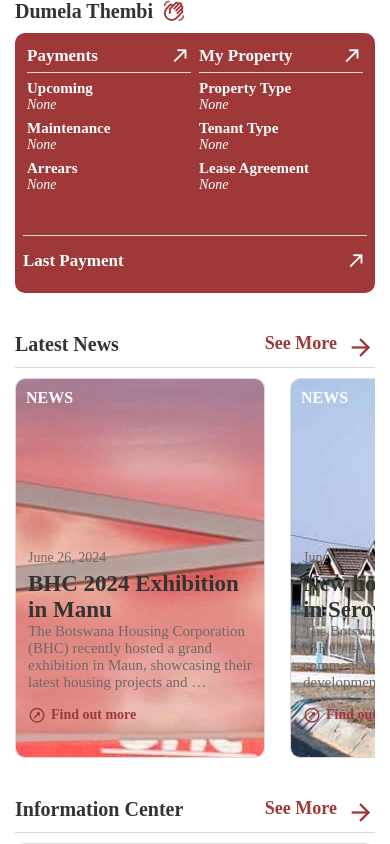
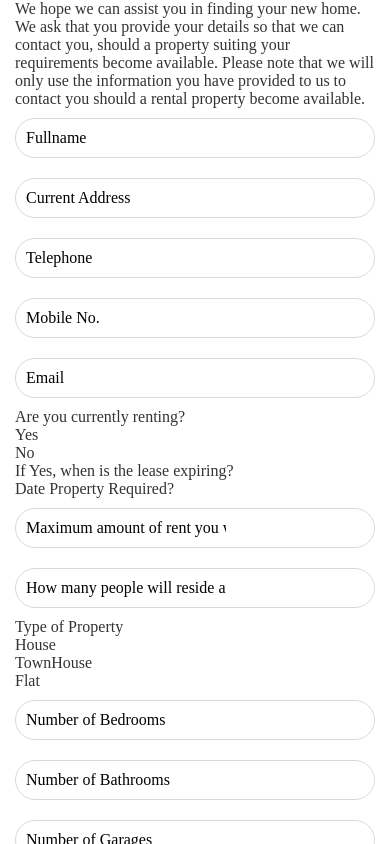
Before and after one commit to GovanDBT/BHC-App, a React Native app: screen / in a window 390 px wide. Shown: the top 844 px of the page. Built offline with nearby package versions, Linux system fonts and the light colour scheme.

Commit message:
create application input forms

```diff
--- a/App.js
+++ b/App.js
@@ -25,13 +25,14 @@
 import PropertyDetailsTag from './app/components/PropertyDetailsTag';
 import PaymentScreen from './app/screens/PaymentScreen';
 import NewsCard from './app/components/NewsCard';
+import RentApplication from './app/screens/RentApplication';
 
 export default function App() {
 
   return (
     <NavigationContainer theme={NavigationTheme}>
         {/* <Screen> */}
-          <HomeScreen />
+          <RentApplication />
         {/* </Screen> */}
     </NavigationContainer>
   );
--- /dev/null
+++ b/app/screens/RentApplication.js
@@ -0,0 +1,155 @@
+import React from "react";
+import Screen from "./Screen";
+import { ScrollView, View } from "react-native";
+import AppText from "../components/AppText";
+import { AppForm, AppFormField, SubmitButton } from "../components/forms";
+
+function RentApplication(props) {
+  return (
+    <Screen>
+      <ScrollView showsVerticalScrollIndicator={false}>
+        <View>
+          <AppText>
+            We hope we can assist you in finding your new home. We ask that you
+            provide your details so that we can contact you, should a property
+            suiting your requirements become available. Please note that we will
+            only use the information you have provided to us to contact you
+            should a rental property become available.
+          </AppText>
+        </View>
+
+        <AppForm>
+          <AppFormField
+            autoCapitalize="none"
+            autoCorrect={false}
+            keyboardType="default"
+            name="fullname"
+            placeholder="Fullname"
+            textContentType="name"
+          />
+          <AppFormField
+            autoCapitalize="none"
+            autoCorrect={false}
+            keyboardType="default"
+            name="address"
+            placeholder="Current Address"
+            textContentType=" "
+          />
+          <AppFormField
+            autoCapitalize="none"
+            autoCorrect={false}
+            keyboardType="default"
+            name="telephone"
+            placeholder="Telephone"
+            textContentType=" "
+          />
+          <AppFormField
+            autoCapitalize="none"
+            autoCorrect={false}
+            keyboardType="default"
+            name="mobileNo"
+            placeholder="Mobile No."
+            textContentType="none"
+          />
+          <AppFormField
+            autoCapitalize="none"
+            autoCorrect={false}
+            keyboardType="default"
+            name="email"
+            placeholder="Email"
+            textContentType="email"
+          />
+
+          <View>
+            <AppText>Are you currently renting?</AppText>
+
+            {/* Radio Buttons */}
+            <AppText>Yes</AppText>
+            <AppText>No</AppText>
+          </View>
+
+          <AppText>If Yes, when is the lease expiring?</AppText>
+
+          {/* Date Pickers */}
+          <View></View>
+
+          <AppText>Date Property Required?</AppText>
+
+          {/* Date Pickers */}
+          <View></View>
+
+          <AppFormField
+            autoCapitalize="none"
+            autoCorrect={false}
+            keyboardType="default"
+            name="amount"
+            placeholder="Maximum amount of rent you wish to pay?"
+            textContentType="none"
+          />
+
+          <AppFormField
+            autoCapitalize="none"
+            autoCorrect={false}
+            keyboardType="default"
+            name="noOfResidents"
+            placeholder="How many people will reside at the premise?"
+            textContentType="none"
+          />
+
+          <AppText>Type of Property</AppText>
+
+          {/* Radio Buttons */}
+          <View>
+            <AppText>House</AppText>
+            <AppText>TownHouse</AppText>
+            <AppText>Flat</AppText>
+          </View>
+
+          <AppFormField
+            autoCapitalize="none"
+            autoCorrect={false}
+            keyboardType="default"
+            name="noOfBedrooms"
+            placeholder="Number of Bedrooms"
+            textContentType="none"
+          />
+
+          <AppFormField
+            autoCapitalize="none"
+            autoCorrect={false}
+            keyboardType="default"
+            name="noOfBathrooms"
+            placeholder="Number of Bathrooms"
+            textContentType="none"
+          />
+
+          <AppFormField
+            autoCapitalize="none"
+            autoCorrect={false}
+            keyboardType="default"
+            name="noOfGarages"
+            placeholder="Number of Garages"
+            textContentType="none"
+          />
+
+          <AppFormField
+            autoCapitalize="none"
+            autoCorrect={false}
+            keyboardType="default"
+            name="noOfCarpots"
+            placeholder="Number of Carpots"
+            textContentType="none"
+          />
+
+          {/* TODO: Save data to a database */}
+          <SubmitButton
+            title={"Submit"}
+            onPress={() => console.log("Form Submitted")}
+          />
+        </AppForm>
+      </ScrollView>
+    </Screen>
+  );
+}
+
+export default RentApplication;
```
